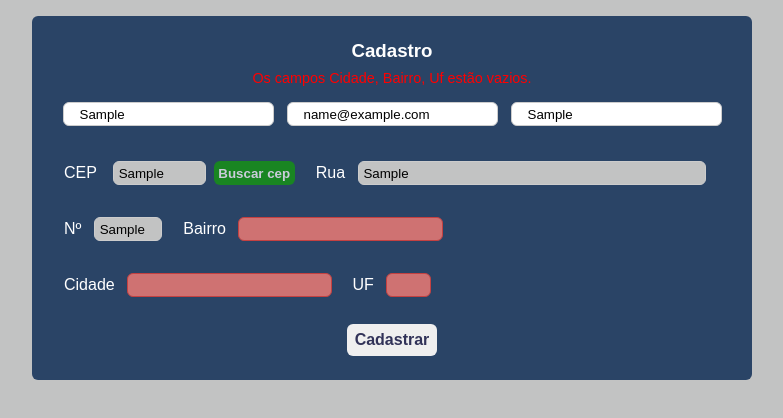
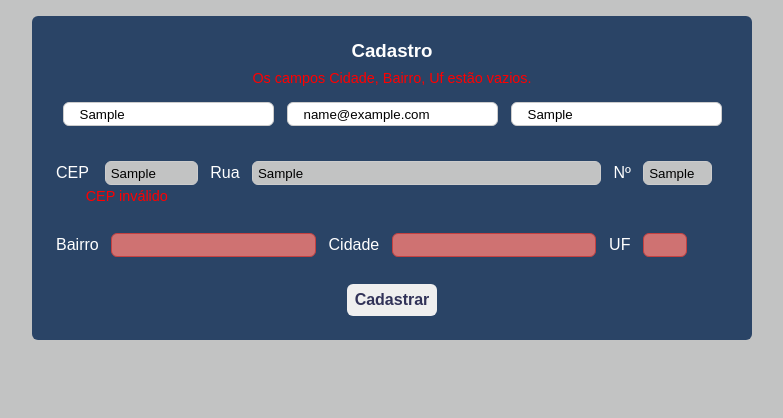
Before and after one commit to Jhonypd/Ajax_2.0, a plain HTML site: page index.html in a window 1280 px wide. Both pictures are taken after typing "Sample", "name@example.com", "Sample", "Sample", "Sample", "Sample" into the empty fields and a click on the button "Cadastrar". Shown: the whole page, without its empty margins (248-1031 px from the left). Drawn offline with Linux system fonts and the light colour scheme.

Commit message:
atualizado função de localizar cep

```diff
--- a/css/style.css
+++ b/css/style.css
@@ -53,7 +53,7 @@ section{
     margin: 1rem 0 0;
 }
 .container form .address .input-group label{
-    margin: 0 .5rem;
+    margin: 0 .5rem 0 0;
 }
 .container form .address .input-group input{
     padding: 0 .3rem;
--- a/index.html
+++ b/index.html
@@ -34,7 +34,6 @@
                         <div class="search-cep">
                             <label for="cep">CEP</label>
                             <input type="text" name="cep" id="cep" size="8">
-                            <input type="button" id="search" value="Buscar cep">
                         </div>
                         <p id="invalid-cep"></p>
                     </div>
--- a/js/fill.js
+++ b/js/fill.js
@@ -1,5 +1,6 @@
 const mensagemCep = document.querySelector('#invalid-cep');
-const search = document.querySelector('#search');
+//const search = document.querySelector('#search');
+
 const cep = document.getElementById('cep');
 const rua = document.getElementById('rua');
 const bairro = document.getElementById('bairro');
@@ -23,7 +24,8 @@ function updateAdress(data) {
     }
 }
 
-search.addEventListener('click', function () {
+cep.addEventListener('blur', function (event) {
+    event.preventDefault()
     const isCEP = validaCep(cep.value);
     if (!isCEP) {
         mensagemCep.innerHTML = `CEP inválido`;
--- a/js/validacao.js
+++ b/js/validacao.js
@@ -102,6 +102,7 @@ function validarCampos(campos) {
         mensagem.innerHTML = '';
         form.submit()
     }
+
 }
 
 function validarNumero(numero) {
```
